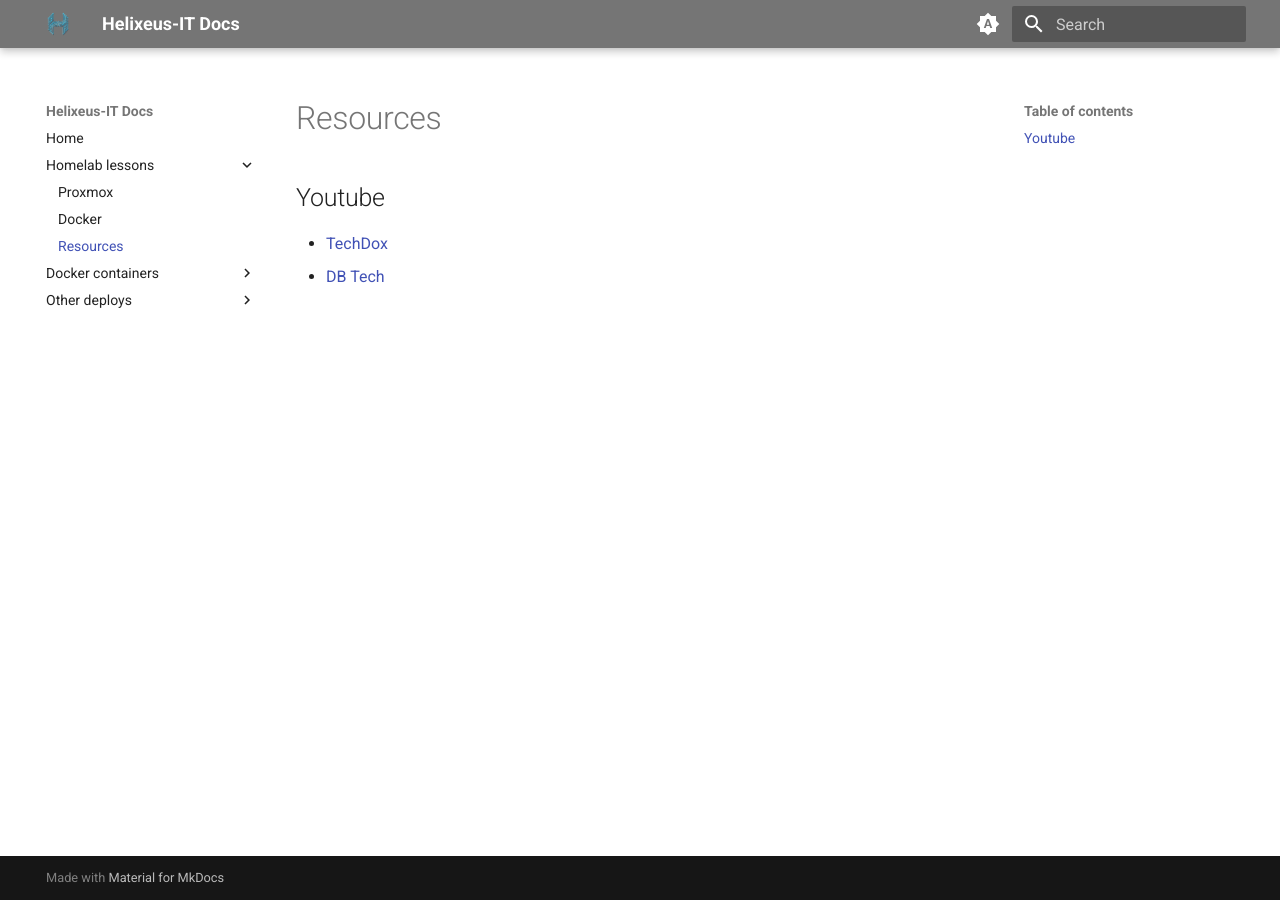
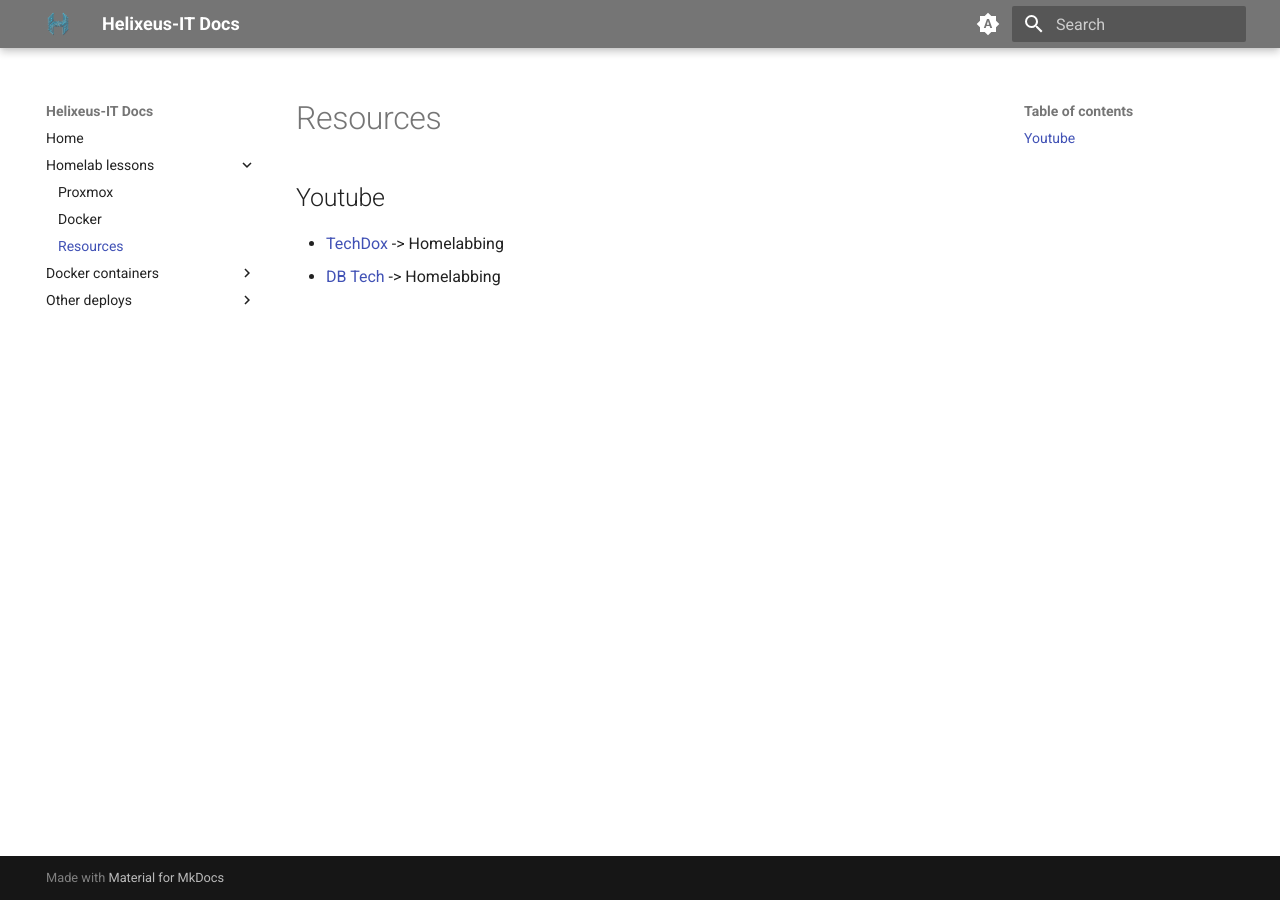
Before and after one commit to JustHelixia/mkdocs, an MkDocs documentation site: the page built from docs/resources.md, in a window 1280 px wide. Built offline with MkDocs 1.6.1 and Material for MkDocs 9.7.7, drawn with Linux system fonts in a browser that asks for light colours.

Commit message:
added stuff to resources

```diff
--- a/docs/resources.md
+++ b/docs/resources.md
@@ -1,5 +1,5 @@
 # Resources
 
 ## Youtube
-- [TechDox](https://www.youtube.com/@Techdox)
-- [DB Tech](https://www.youtube.com/@DBTechYT)
+- [TechDox](https://www.youtube.com/@Techdox) -> Homelabbing
+- [DB Tech](https://www.youtube.com/@DBTechYT) -> Homelabbing
```
